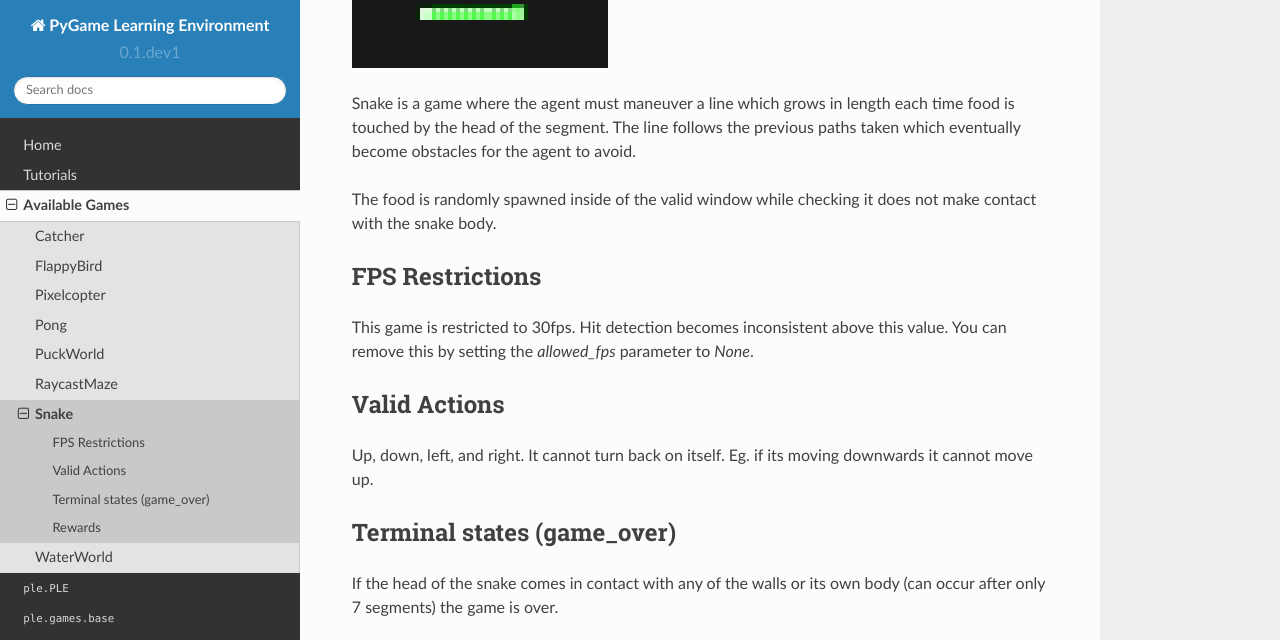
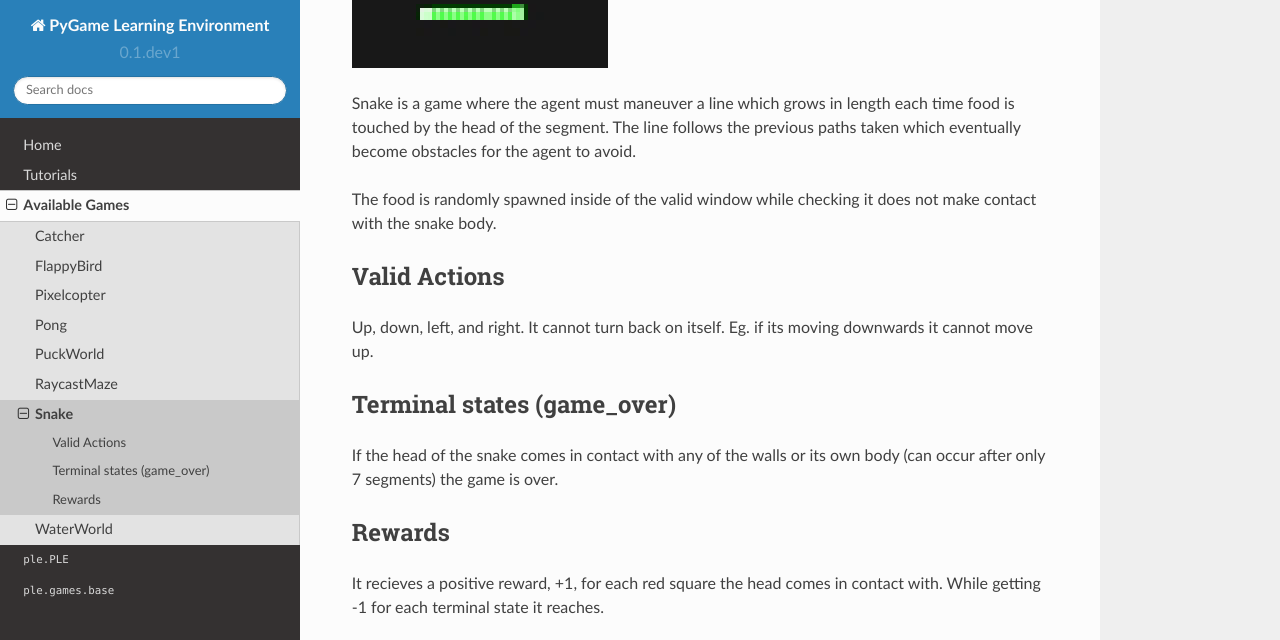
Before and after one commit to ntasfi/PyGame-Learning-Environment, a Sphinx documentation site: the page built from docs/user/games/snake.rst, in a window 1280 px wide and 900 px high, scrolled down 348 px, cut to the strip 0-640 px from the top of the window. Built offline with Sphinx 7.4.7 and the Read the Docs theme 2.0.0, drawn with Linux system fonts in a browser that asks for light colours.

Commit message:
updated docs

```diff
--- a/docs/user/games/snake.rst
+++ b/docs/user/games/snake.rst
@@ -6,10 +6,6 @@ Snake
 Snake is a game where the agent must maneuver a line which grows in length each time food is touched by the head of the segment. The line follows the previous paths taken which eventually become obstacles for the agent to avoid.
 
 The food is randomly spawned inside of the valid window while checking it does not make contact with the snake body.
-
-FPS Restrictions
-----------------
-This game is restricted to 30fps. Hit detection becomes inconsistent above this value. You can remove this by setting the `allowed_fps` parameter to `None`.
 
 Valid Actions
 -------------
```
